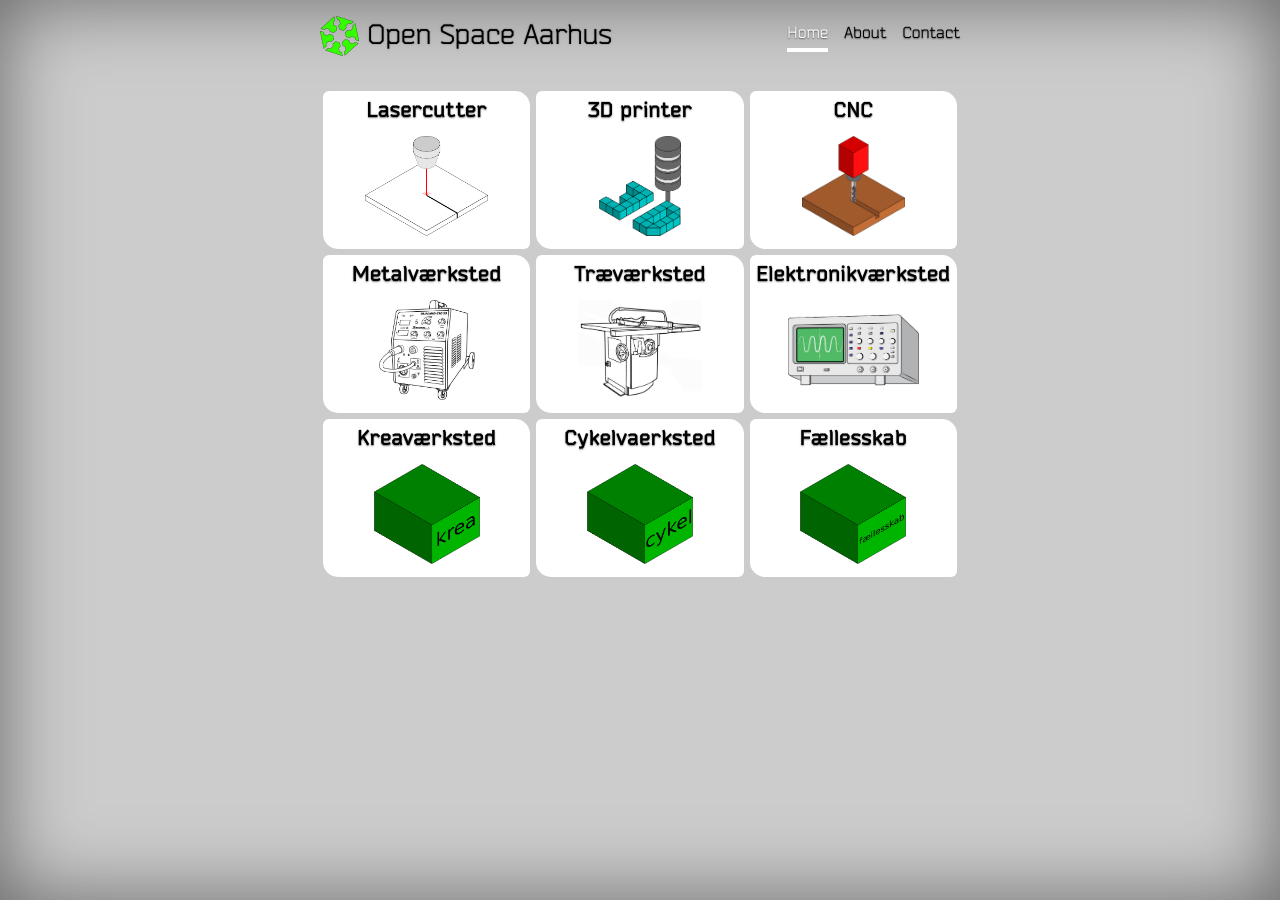
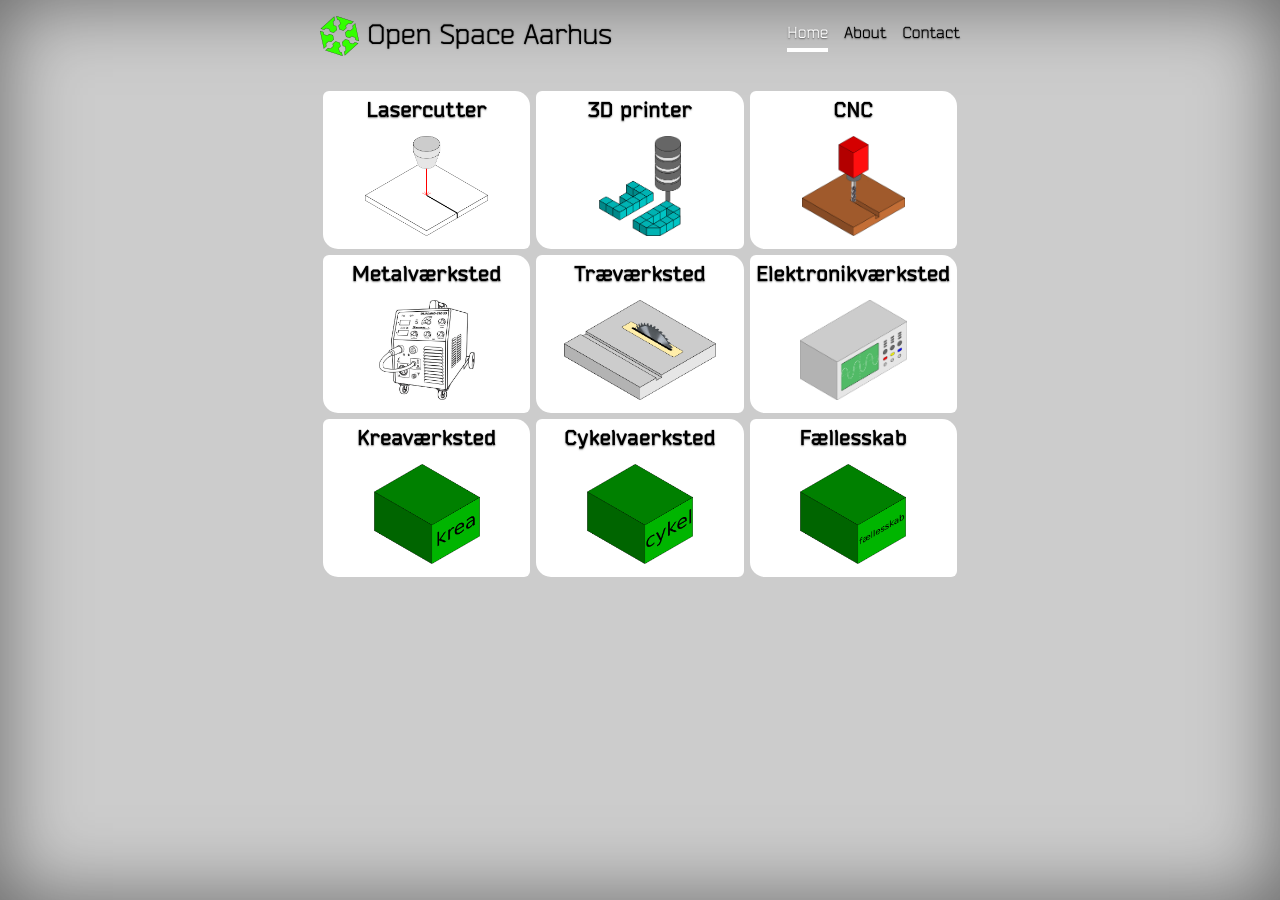
Before and after one commit to openspaceaarhus/osaawebsite, a Jekyll site: the page built from index.html, in a window 1280 px wide. Built offline with Jekyll 4.4.1, drawn with Linux system fonts in a browser that asks for light colours.

Commit message:
isometric image added for elektronikvaerksted feature

```diff
--- a/_data/features.yml
+++ b/_data/features.yml
@@ -12,10 +12,10 @@
   img: welder.png
 - name: Træværksted
   url: /traevaerksted/
-  img: table_saw.png
+  img: table_saw2.png
 - name: Elektronikværksted
   url: /elektronikvaerksted/
-  img: oscilloscope.png
+  img: oscilloscope2.png
 - name: Kreaværksted
   url: /kreavaerksted/
   img: krea.png
--- a/_includes/header.html
+++ b/_includes/header.html
@@ -1,6 +1,6 @@
 <header class="masthead">
   <div class="inner">
-    <h3 class="masthead-brand"> <img class='osaa_logo' src='/osaa_logo_40px.png'> {{ site.title }}</h3>
+    <a href='/'><h3 class="masthead-brand"> <img class='osaa_logo' src='/osaa_logo_40px.png'> {{ site.title }}</h3></a>
     <nav class="nav nav-masthead justify-content-center">
       {% for node in site.data.navbar %}
         {% if page.url == node.url %}
--- a/style.css
+++ b/style.css
@@ -3,11 +3,11 @@
  */
 
 /* Links */
-a,
+/* a,
 a:focus,
 a:hover {
   color: #fff;
-}
+} */
 
 /* Custom default button */
 .btn-secondary,
@@ -183,3 +183,7 @@
 .masthead-brand {
   font-family: Bender;
 }
+
+.masthead a {
+  color: black;
+}
```
Also changed, not shown: graphics_source/3d_printer.svg (added), graphics_source/cnc.svg (added), graphics_source/laser_cutter.svg (added), graphics_source/oscilloscope.svg (added), graphics_source/sawblade.png (added), graphics_source/table_saw.svg (added), images/features/oscilloscope2.png (added), images/features/table_saw2.png (added).
